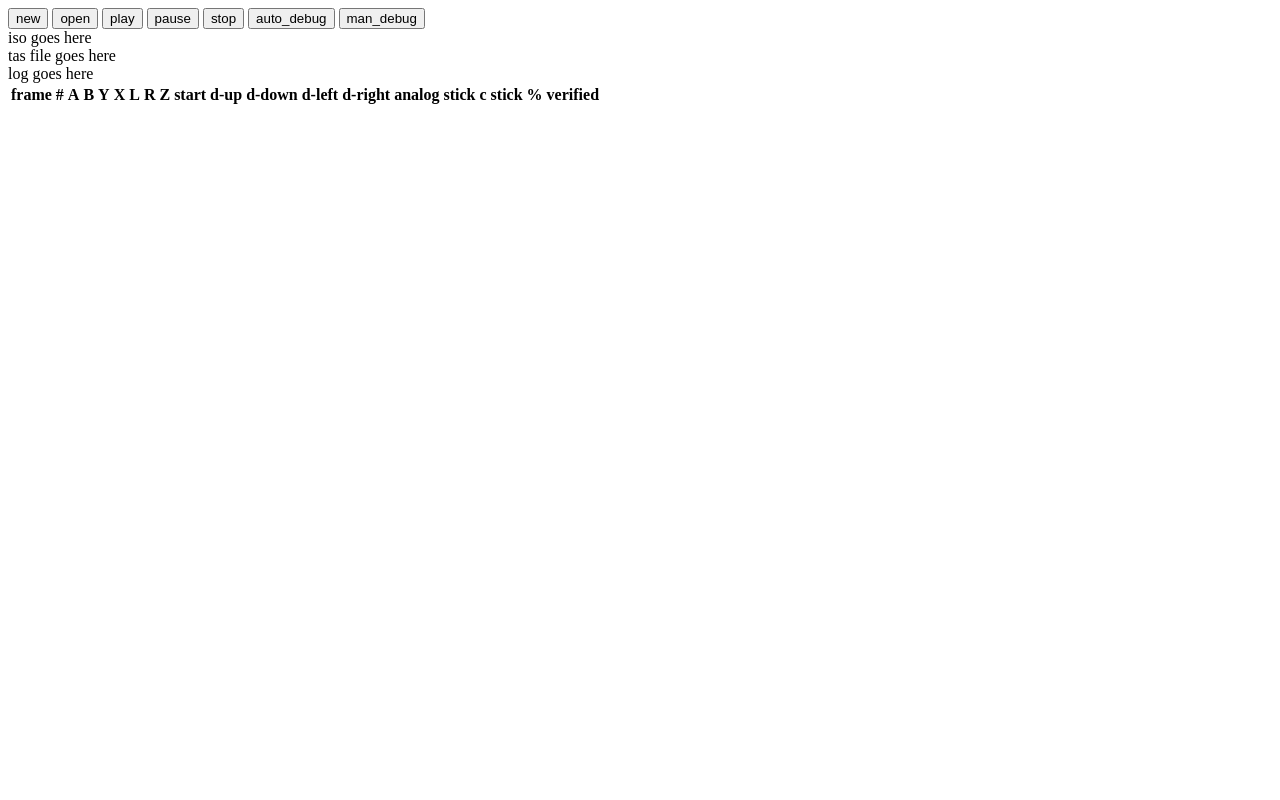
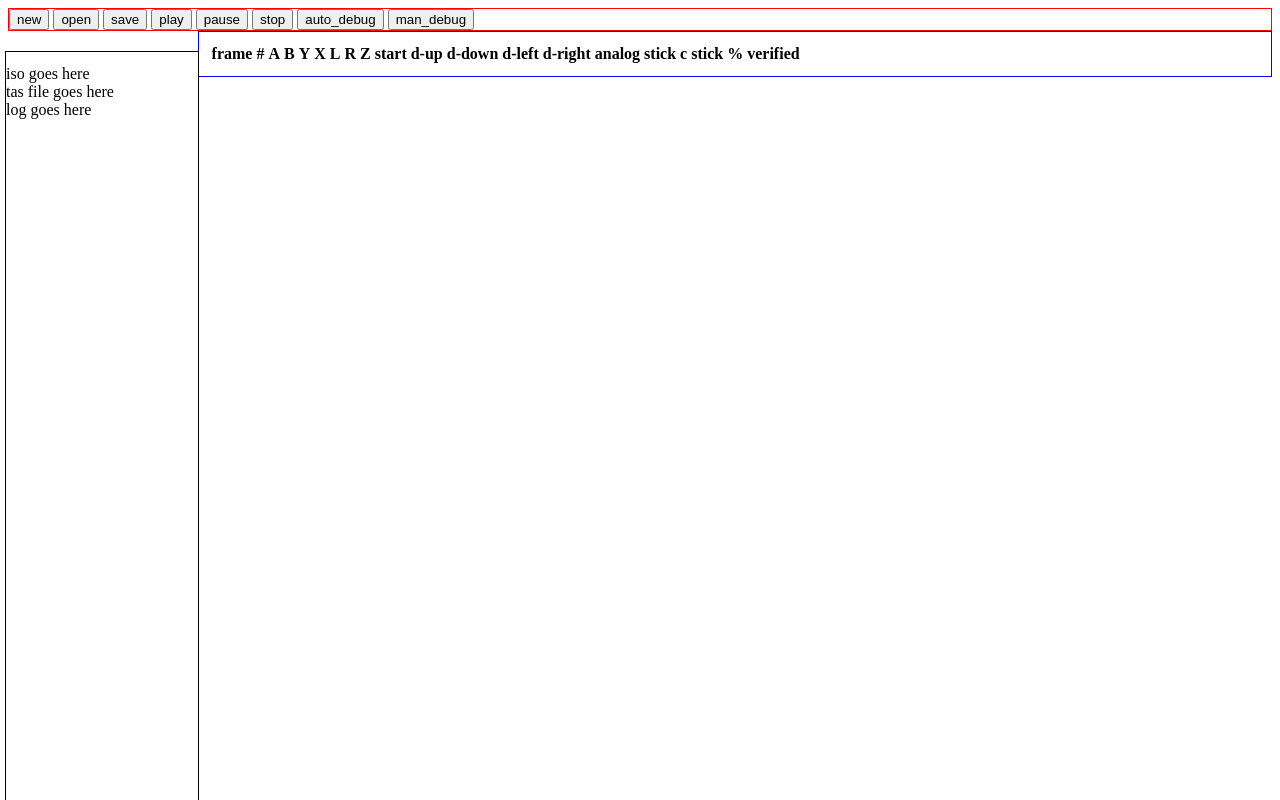
Before and after one commit to flisslj/Gamecube-TAS-Robot, a website: page software-development/src/index.html in a window 1280 px wide. Drawn offline with Linux system fonts and the light colour scheme.

Commit message:
added gamecube button pictures for later, styled the gui moving logging stuff to the side, started working on software to hardware communication stuff

```diff
--- /dev/null
+++ b/software-development/src/index.css
@@ -0,0 +1,24 @@
+/* side bar for iso name, tas file name, and logging area */
+
+.side_bar {
+    margin-top: 4%;
+    height: 100%;
+    width: 15%;
+    position: fixed;
+    z-index: 1;
+    top: 0;
+    left: 5px;
+    padding-top: 1%;
+    border: 1px solid black;
+
+}
+
+.replay_editor{
+    margin-left: 15%;
+    padding: 10px;
+    border: 1px solid blue;
+}
+
+.buttons{
+    border: 1px solid red;
+}
--- a/software-development/src/index.html
+++ b/software-development/src/index.html
@@ -3,23 +3,25 @@
     <head>
         <meta charset="UTF-8">
         <title>GameCube TAS Robot Assistance</title>
+        <link rel="stylesheet" type="text/css" href="index.css">
     </head>
     <body>
-        <div id="buttons">
+        <div class="buttons" id="buttons">
             <button id="new">new</button>
             <button id="open">open</button>
+            <button id="save">save</button>
             <button id="play">play</button>
             <button id="pause">pause</button>
             <button id="stop">stop</button>
             <button id="auto_debug">auto_debug</button>
             <button id="man_debug">man_debug</button>
         </div>
-        <div id="side_bar">
-        <div id="iso_name">iso goes here</div>
-        <div id="tas_name">tas file goes here</div>
-        <div id="log_section">log goes here</div>
+        <div class="side_bar" id="side_bar">
+            <div id="iso_name">iso goes here</div>
+            <div id="tas_name">tas file goes here</div>
+            <div id="log_section">log goes here</div>
         </div>
-        <div id="replay_editor">
+        <div class="replay_editor" id="replay_editor">
             <table id="replay_table">
                 <tr>
                     <th>frame #</th>
```
Also changed, not shown: software-development/src/javascript/hardwareinterface.js (added, +103 -0 lines), software-development/src/images/ButtonIcon-GCN-A.png (added), software-development/src/images/ButtonIcon-GCN-B.png (added), software-development/src/images/ButtonIcon-GCN-C-Stick.png (added), software-development/src/images/ButtonIcon-GCN-Control_Stick.png (added), software-development/src/images/ButtonIcon-GCN-D-Pad-D.png (added), software-development/src/images/ButtonIcon-GCN-D-Pad-L.png (added), software-development/src/images/ButtonIcon-GCN-D-Pad-R.png (added), software-development/src/images/ButtonIcon-GCN-D-Pad-U.png (added), software-development/src/images/ButtonIcon-GCN-L.png (added), software-development/src/images/ButtonIcon-GCN-R.png (added), software-development/src/images/ButtonIcon-GCN-Start-Pause.png (added), software-development/src/images/ButtonIcon-GCN-X.png (added), software-development/src/images/ButtonIcon-GCN-Y.png (added), 2 more files.
